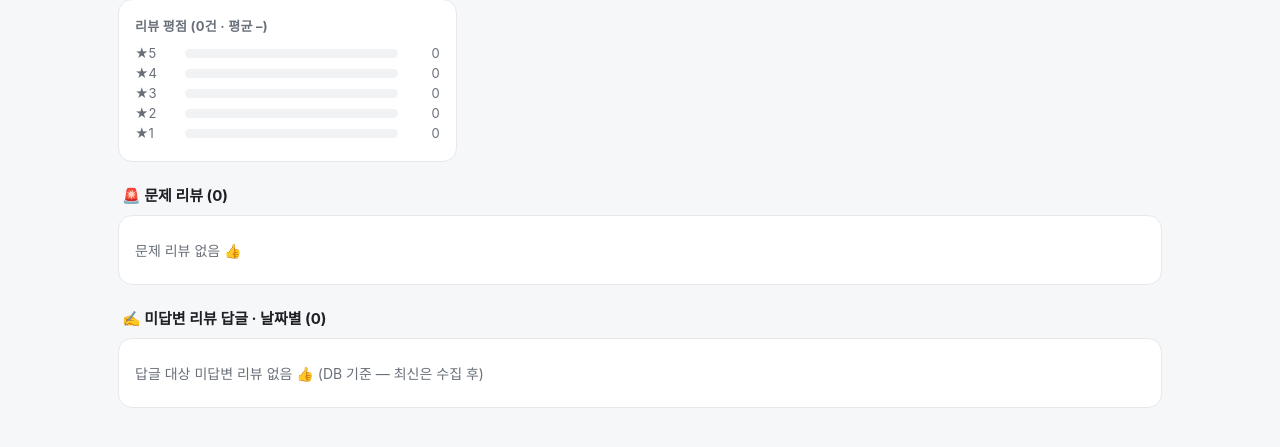
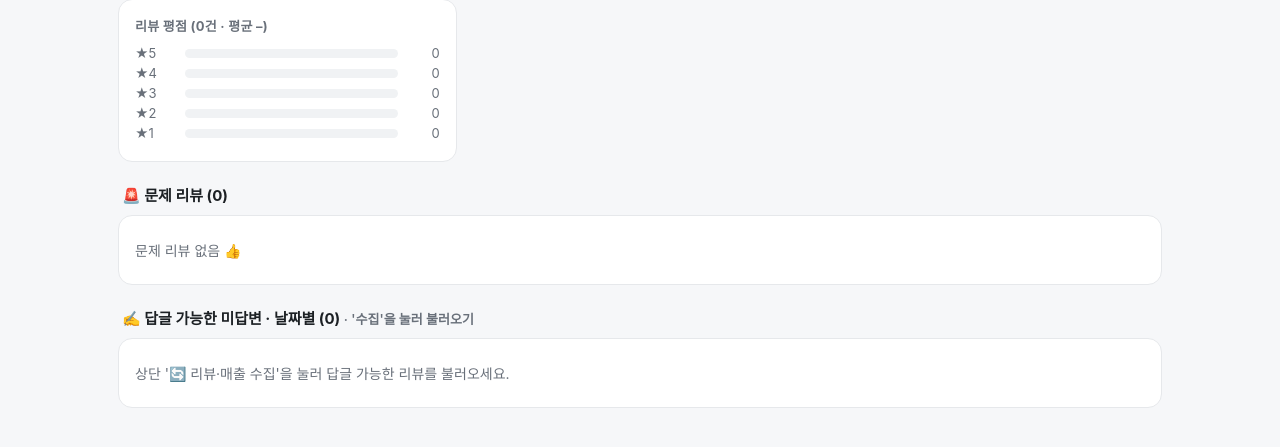
Before and after one commit to Matthewsann/beargels-ai-assistant, a Flask app: page / in a window 1280 px wide. Shown: the part 223-670 px from the top of the page. Run offline with Flask 3, Linux system fonts and the light colour scheme.

Commit message:
답글 대상: '버튼 살아있는' 실제 답글가능 리뷰만(라이브 판별) — 기한/DB문제 해소
- crawler/review_reply.fetch_repliable(): 쿠팡=API 미답변(replies 없음),
  배민='사장님 댓글 등록하기' 버튼 있는 카드만. 기한 만료·이미답변 자동 제외.
  (배민 버튼감지=미답변 탭 카운트와 일치 검증됨)
- web: 수집 시 fetch_repliable 로 답글 대상 캐시 갱신. 대시보드 '답글 가능한
  미답변'은 DB가 아닌 이 라이브 캐시 사용 → 기한 지난/이미 답변한 리뷰 안 뜸.
  /draft·/reply 는 캐시 우선 조회.
Co-Authored-By: Claude Opus 4.8 <noreply@anthropic.com>

```diff
--- a/crawler/review_reply.py
+++ b/crawler/review_reply.py
@@ -306,6 +306,59 @@ def propose_replies(reviews, limit=10):
     return proposals
 
 
+def fetch_repliable():
+    """지금 실제로 답글을 달 수 있는(기한 안 지난) 미답변 리뷰만 라이브로 반환한다.
+
+    답글 기한이 지나면 답글을 못 달기에, '버튼이 살아있는지'로 판별한다:
+      - 배민: 리뷰 카드에 '사장님 댓글 등록하기' 버튼이 있는 것만(만료 시 버튼 사라짐).
+      - 쿠팡: reviews API 의 미답변(replies 없음). 만료·이미답변은 제외됨.
+
+    Returns: 공용 스키마 리뷰 dict 리스트(+_repliable=True).
+    """
+    from bs4 import BeautifulSoup
+
+    from crawler.baemin import BaeminCrawler
+    from crawler.coupang import CoupangCrawler
+
+    out = []
+    # 쿠팡 — API 미답변
+    try:
+        with CoupangCrawler() as c:
+            for r in c.fetch_reviews(days=30, max_pages=8):
+                if r.get("reply_status") in (None, "none", ""):
+                    r["_repliable"] = True
+                    out.append(r)
+    except Exception:  # noqa: BLE001
+        logger.exception("쿠팡 답글가능 리뷰 조회 실패")
+    # 배민 — '사장님 댓글 등록하기' 버튼이 있는 카드만
+    try:
+        with BaeminCrawler() as c:
+            page = c.page
+            page.goto(BAEMIN_REVIEWS_URL, wait_until="domcontentloaded")
+            human_pause(2.0, 3.0)
+            if not is_session_expired(page):
+                for _ in range(6):
+                    page.evaluate(
+                        "window.scrollTo(0, document.body.scrollHeight)")
+                    human_pause(1.2, 2.0)
+                htmls = page.evaluate(
+                    r"""() => [...document.querySelectorAll(
+                        '[class*="ReviewContent-module__"]')]
+                        .filter(e => /사장님 댓글 등록하기/.test(e.innerText||''))
+                        .map(e => e.outerHTML)""")
+                for h in htmls:
+                    el = BeautifulSoup(h, "html.parser").select_one(
+                        '[class*="ReviewContent-module__"]')
+                    rv = BaeminCrawler._parse_review_item(el)
+                    if rv:
+                        rv["_repliable"] = True
+                        out.append(rv)
+    except Exception:  # noqa: BLE001
+        logger.exception("배민 답글가능 리뷰 조회 실패")
+    logger.info("답글 가능한 미답변 리뷰 %d건", len(out))
+    return out
+
+
 if __name__ == "__main__":
     # 단독 실행: 실크롤 → 미답변 리뷰 초안 제안까지 (dry-run, 게시 없음).
     import logging as _l
--- a/web/app.py
+++ b/web/app.py
@@ -29,6 +29,8 @@ app = Flask(__name__)
 
 # 백그라운드 수집 상태(간단 인메모리).
 _collect = {"running": False, "msg": "", "at": None}
+# 실제 답글 가능한(버튼 살아있는) 미답변 리뷰 캐시 — 수집 시 갱신.
+_repliable = {"reviews": [], "at": None}
 
 _PLAT_KO = {"baemin": "배민", "coupang": "쿠팡"}
 
@@ -65,25 +67,19 @@ def dashboard():
     ostat_yday = compute_order_stats(o_yday)
     rstat = compute_review_stats(reviews)
 
-    # 리뷰별 파생 정보: 문제사유·경과일·답글기한.
+    # 문제 리뷰(보고): DB 기준으로 사유 라벨 부여.
     for r in reviews:
         r["_reason"] = complaint_reason(r) if is_serious_review(r) else None
         r["_escalate"] = classify_review(r) == "escalate"
-        dd = _days_since(r.get("written_date"))
-        dl = REPLY_DEADLINE_DAYS.get(r.get("platform"), 30)
-        r["_days"] = dd
-        r["_expired"] = (dd is not None and dd > dl)   # 답글 기한 만료
-        r["_remain"] = (dl - dd) if dd is not None else None
-
     serious = [r for r in reviews if is_serious_review(r)]
 
-    unanswered = [r for r in reviews
-                  if r.get("reply_status") in (None, "none", "")]
-    # ⚠️ 기한 만료 리뷰는 답글 불가 → 답글 대상에서 제외(참고용으로 개수만).
-    repliable = [r for r in unanswered if not r["_expired"]]
-    expired_cnt = sum(1 for r in unanswered if r["_expired"])
+    # 답글 대상: '실제 답글 가능한(버튼 살아있는)' 미답변 리뷰 캐시 사용.
+    # → 기한 만료·이미 답변한 리뷰는 자동으로 빠진다(수집 시 라이브 판별).
+    repliable = list(_repliable["reviews"])
+    for r in repliable:
+        r["_reason"] = complaint_reason(r) if is_serious_review(r) else None
+        r["_escalate"] = classify_review(r) == "escalate"
 
-    # 날짜별 그룹(최신순). 답글 대상만 날짜별로 묶어 보여준다.
     by_date = OrderedDict()
     for r in sorted(repliable, key=lambda x: x.get("written_date") or "",
                     reverse=True):
@@ -96,16 +92,24 @@ def dashboard():
         ostat_today=ostat_today, ostat_yday=ostat_yday,
         rstat=rstat, plat_ko=_PLAT_KO,
         serious=serious, by_date=by_date,
-        repliable_cnt=len(repliable), expired_cnt=expired_cnt,
+        repliable_cnt=len(repliable),
+        repliable_at=_repliable["at"],
         collect=_collect, review_count=len(reviews),
     )
 
 
 def _run_collect():
+    from datetime import datetime as _dt
+
+    from crawler.review_reply import fetch_repliable
     from scheduler.jobs import crawl_job
     try:
-        orders, reviews = crawl_job()
-        _collect["msg"] = f"수집 완료: 주문 {len(orders)}건, 리뷰 {len(reviews)}건"
+        orders, reviews = crawl_job()          # 매출·평점용 DB 저장
+        rep = fetch_repliable()                # 실제 답글 가능한 미답변(라이브)
+        _repliable["reviews"] = rep
+        _repliable["at"] = _dt.now().strftime("%m/%d %H:%M")
+        _collect["msg"] = (f"수집 완료: 주문 {len(orders)}건, 리뷰 {len(reviews)}건, "
+                           f"답글 가능 {len(rep)}건")
     except Exception as e:  # noqa: BLE001
         logger.exception("수집 실패")
         _collect["msg"] = f"수집 실패: {str(e)[:100]}"
@@ -127,15 +131,23 @@ def collect_status():
     return jsonify(running=_collect["running"], msg=_collect["msg"])
 
 
+def _find_review(platform, review_no):
+    """답글 대상 캐시 우선, 없으면 DB 에서 리뷰를 찾는다."""
+    for r in _repliable["reviews"]:
+        if str(r.get("review_no")) == str(review_no) and r.get("platform") == platform:
+            return r
+    return _safe(
+        lambda: next(r for r in db.get_reviews(limit=100)
+                     if str(r.get("review_no")) == str(review_no)
+                     and r.get("platform") == platform),
+        None)
+
+
 @app.route("/draft", methods=["POST"])
 def draft():
     """리뷰 하나의 답글 초안을 생성해 반환(브라우저가 지연 요청)."""
     data = request.get_json(force=True)
-    review = _safe(
-        lambda: next(r for r in db.get_reviews(limit=100)
-                     if str(r.get("review_no")) == str(data.get("review_no"))
-                     and r.get("platform") == data.get("platform")),
-        None)
+    review = _find_review(data.get("platform"), data.get("review_no"))
     if not review:
         return jsonify({"ok": False, "text": ""})
     return jsonify({"ok": True, "text": generate_review_reply(review)})
@@ -145,11 +157,7 @@ def draft():
 def reply():
     """답글 게시(WRITE_DRY_RUN 준수). body: platform, review_no, text."""
     data = request.get_json(force=True)
-    review = _safe(
-        lambda: next(r for r in db.get_reviews(limit=100)
-                     if str(r.get("review_no")) == str(data.get("review_no"))
-                     and r.get("platform") == data.get("platform")),
-        None)
+    review = _find_review(data.get("platform"), data.get("review_no"))
     if not review:
         return jsonify({"ok": False, "msg": "리뷰를 찾지 못했습니다(수집 후 재시도)."})
     text = (data.get("text") or "").strip()
--- a/web/templates/dashboard.html
+++ b/web/templates/dashboard.html
@@ -115,8 +115,10 @@
     {% else %}<div class="empty">문제 리뷰 없음 👍</div>{% endif %}
   </div>
 
-  <h3 class="sec">✍️ 미답변 리뷰 답글 · 날짜별 ({{ repliable_cnt }})
-    {% if expired_cnt %}<span class="sub" style="font-weight:600">· 기한만료 {{ expired_cnt }}건 제외</span>{% endif %}
+  <h3 class="sec">✍️ 답글 가능한 미답변 · 날짜별 ({{ repliable_cnt }})
+    <span class="sub" style="font-weight:600">
+      {% if repliable_at %}· 실제 답글 버튼 살아있는 리뷰만 · {{ repliable_at }} 기준
+      {% else %}· '수집'을 눌러 불러오기{% endif %}</span>
   </h3>
   <div class="card">
     {% if by_date %}
@@ -130,7 +132,6 @@
             <span class="pill">★{{ r.rating }}</span>
             {% if r._reason %}<span class="pill reason">{{ r._reason }}</span>{% endif %}
             <b>{{ r.author }}</b>
-            {% if r._remain is not none %}<span class="sub">· 기한 {{ r._remain }}일 남음</span>{% endif %}
           </div>
           {% if r.menus %}<div class="sub" style="margin-bottom:6px">🧺 {{ r.menus|join(', ') }}</div>{% endif %}
           <div class="body">{{ r.content or '(사진/무텍스트)' }}</div>
@@ -148,7 +149,8 @@
         {% endfor %}
       </div>
       {% endfor %}
-    {% else %}<div class="empty">답글 대상 미답변 리뷰 없음 👍 (DB 기준 — 최신은 수집 후)</div>{% endif %}
+    {% elif repliable_at %}<div class="empty">답글 가능한 미답변 리뷰 없음 👍 (모두 답변했거나 기한 만료)</div>
+    {% else %}<div class="empty">상단 '🔄 리뷰·매출 수집'을 눌러 답글 가능한 리뷰를 불러오세요.</div>{% endif %}
   </div>
 </main>
 
```
